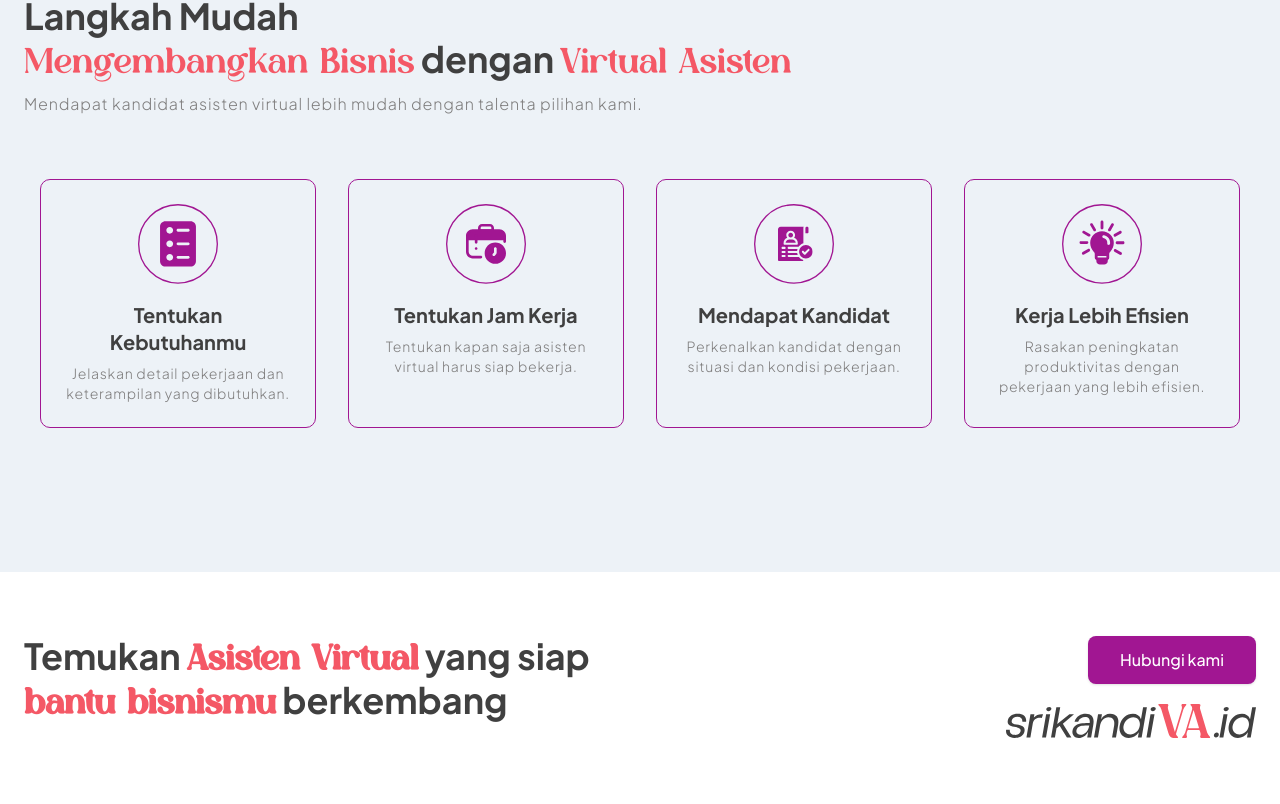
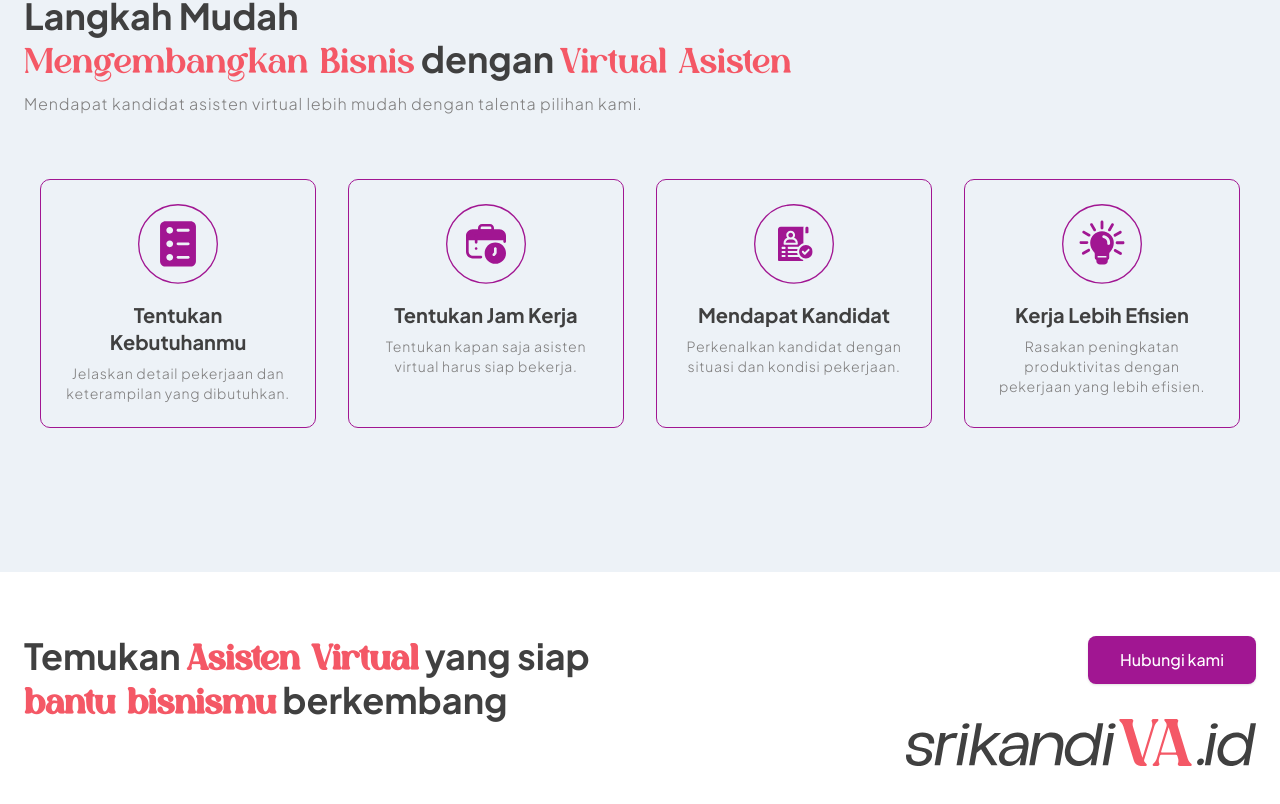
Before and after one commit to incognito-asia/Srikandi-va, a Next.js app: page / in a window 1280 px wide. Shown: the part 4262-5066 px from the top of the page. Built offline with nearby package versions, Linux system fonts and the light colour scheme.

Commit message:
revisi footer

```diff
--- a/src/components/Footer.tsx
+++ b/src/components/Footer.tsx
@@ -19,7 +19,7 @@ export function Footer() {
           {/* Kolom Kanan (menjadi layout utama di mobile) */}
           <div className="flex flex-col items-center justify-center text-center md:items-end md:justify-between">
             {/* Logo dipindahkan ke atas di mobile dengan order-first */}
-            <Image alt="Logo Srikandi VA" className="h-auto w-[180px] sm:w-[250px] order-first md:order-last" src="/images/srikandi-footer.svg" width={300} height={40} />
+            <Image alt="Logo Srikandi VA" className="h-auto w-[180px] sm:w-[350px] mt-[15px] order-first md:order-last" src="/images/srikandi-footer.svg" width={350} height={40} />
             {/* Tombol akan memenuhi lebar di mobile dan kembali normal di desktop */}
             <Link href="/request" className="mt-8  md:mt-0 md:mb-5 w-full md:w-auto inline-flex h-12 items-center justify-center rounded-md bg-[#A11692] px-8 text-base font-medium text-white shadow transition-colors hover:bg-[#A11692]/90">
               Hubungi kami
```
